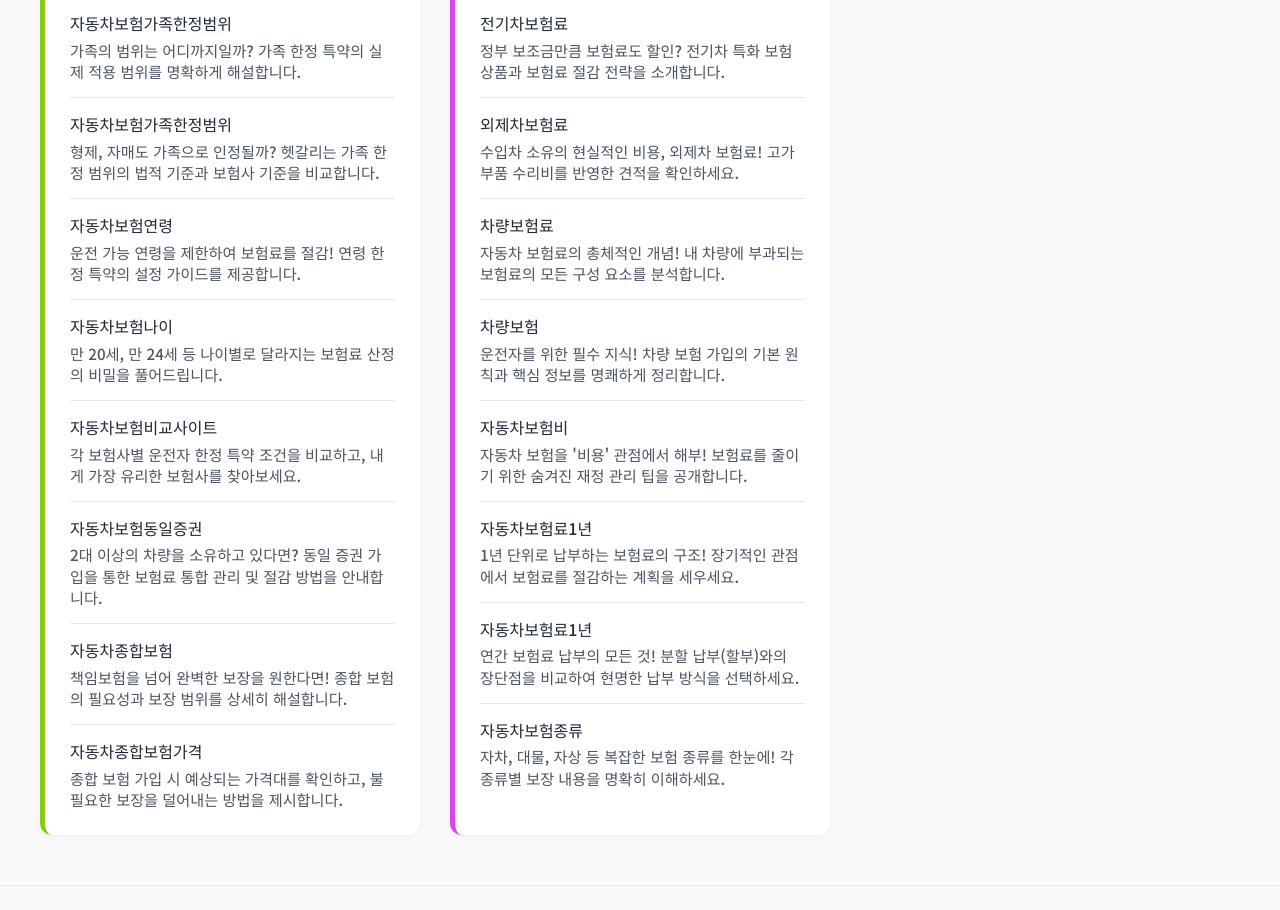
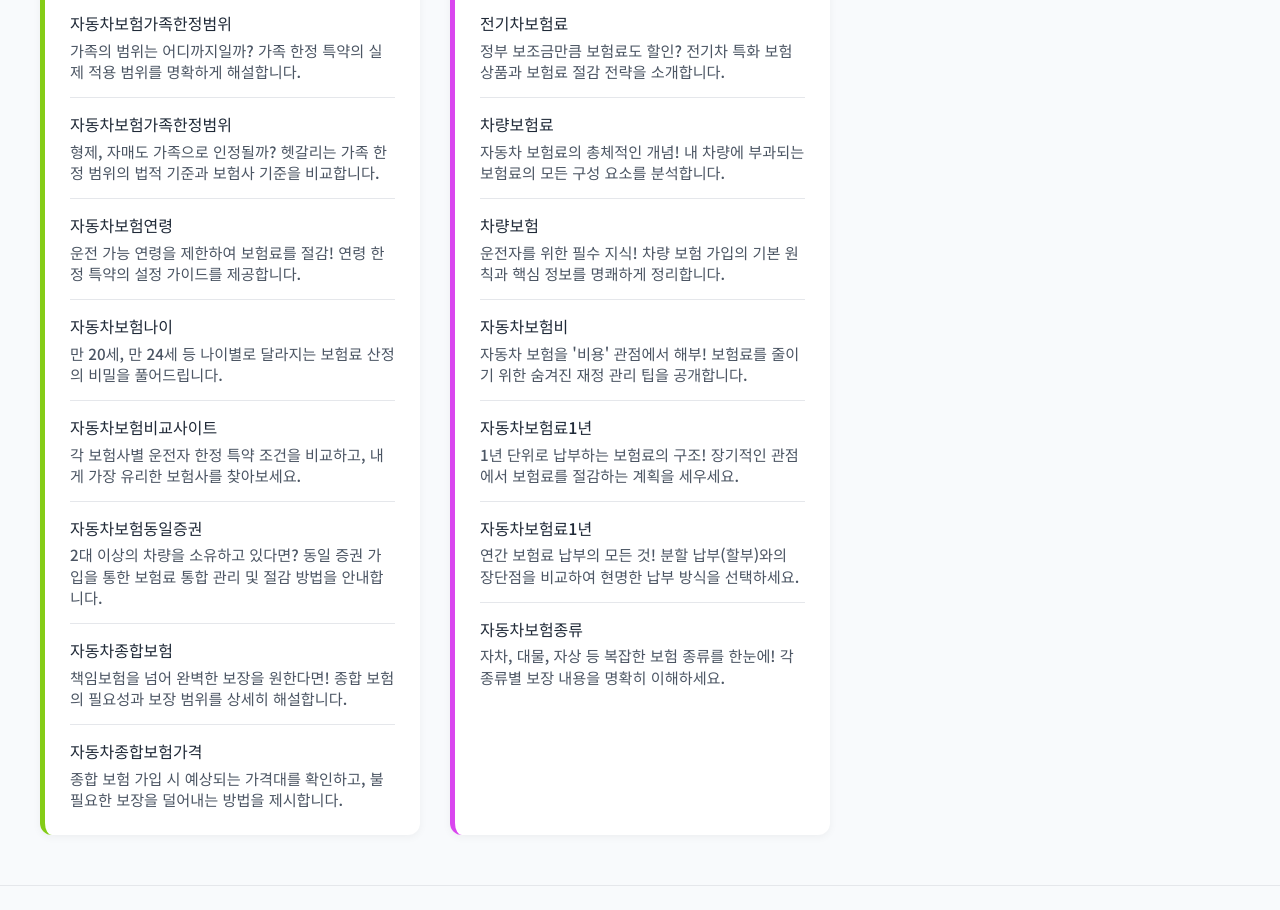
Before and after one commit to firemoney81-naldon/backftopm, a website: page index.html in a window 1280 px wide. Shown: the part 4041-4951 px from the top of the page. Drawn offline with Linux system fonts and the light colour scheme.

Commit message:
Update index.html

```diff
--- a/index.html
+++ b/index.html
@@ -661,10 +661,6 @@
                         <span class="link-description"><a href="http://bohumpromotiono.cafe24.com/" target="_blank">정부 보조금만큼 보험료도 할인? 전기차 특화 보험 상품과 보험료 절감 전략을 소개합니다.</a></span>
                     </li>
                     <li class="link-item">
-                        <a href="https://directcpmob.withusdone.com/" target="_blank">외제차보험료</a>
-                        <span class="link-description"><a href="https://directcpmob.withusdone.com/" target="_blank">수입차 소유의 현실적인 비용, 외제차 보험료! 고가 부품 수리비를 반영한 견적을 확인하세요.</a></span>
-                    </li>
-                    <li class="link-item">
                         <a href="https://directupromotionl.withusdone.com/" target="_blank">차량보험료</a>
                         <span class="link-description"><a href="https://directupromotionl.withusdone.com/" target="_blank">자동차 보험료의 총체적인 개념! 내 차량에 부과되는 보험료의 모든 구성 요소를 분석합니다.</a></span>
                     </li>
```
